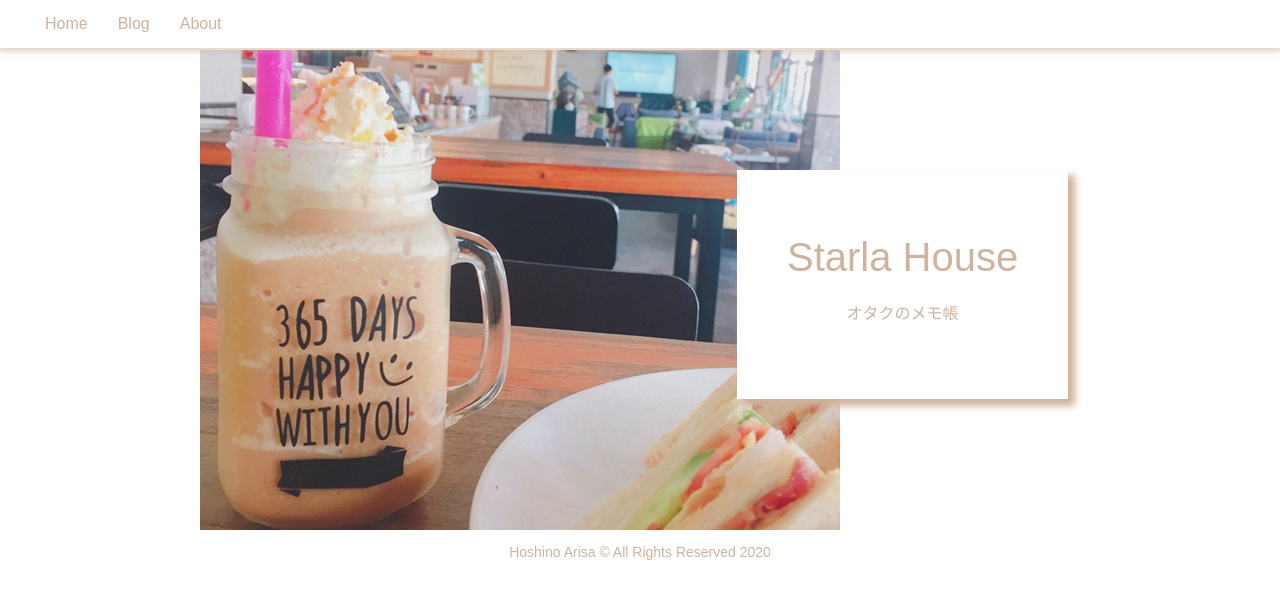
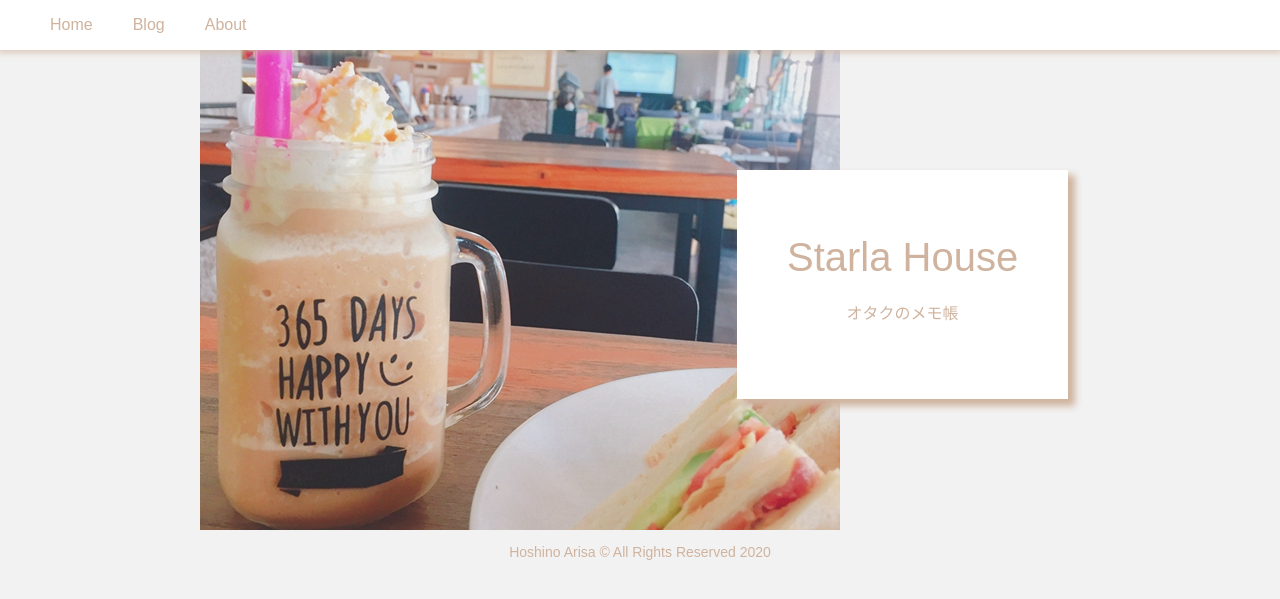
Before and after one commit to IrisChan-03/IrisChan-03.github.io, a Jekyll site: the page built from index.html, in a window 1280 px wide. Shown: the top 599 px of the page. Built offline with Jekyll 4.4.1, drawn with Linux system fonts in a browser that asks for light colours; nearby versions of some CDN libraries.

Commit message:
Update style.css

```diff
--- a/assets/css/style.css
+++ b/assets/css/style.css
@@ -4,7 +4,7 @@
 }
 
 body {
-    background-color: transparent;
+    background-color: #F2F2F2;
     font: normal 400 16px "Raleway", sans-serif;
 }
 
@@ -15,9 +15,9 @@ header {
 
 nav {
     width: 100%;
-    height: 48px;
+    height: 50px;
     position: fixed;
-    line-height: 48px;
+    line-height: 50px;
     box-shadow: 0px 1px 6px 2px #cfb39ea1;
     text-align: right;
     border: none;
@@ -27,18 +27,20 @@ nav {
 .navbar {
     display: flex;
     padding: 0 30px;
-    vertical-align: middle;
 }
 
 .navbar a {
     text-decoration: none;
     color: #cfb39e;
     display: inline-block;
-    margin: 0 15px 0 15px;
+    margin: 7px 15px 0px 15px;
+    padding: 0px 5px;
+    height: 35px;
+    line-height: 35px;
 }
 
 .navbar a:hover {
-    background-color: rgba(250, 235, 215, 0.527);
+    background-color: wheat;
     color: white;
 }
 
@@ -89,14 +91,16 @@ footer {
 .content {
     background-color: #fff;
     max-width: 100%;
-    margin: 0 75px;
+    margin: 30px 75px 0;
     display: flex;
+    border-radius: 10px;
 }
 
 .sidebar {
     width: 220px;
     display: flex;
     background-color: white;
+    margin: 30px 60px;
 }
 
 .about {
@@ -133,7 +137,7 @@ footer {
 
 .post-list {
     max-width: 850px;
-    margin: 15px 30px 0 70px;
+    margin: 15px 30px 0 20px;
 }
 
 .blog-header-title {
@@ -141,14 +145,14 @@ footer {
     font-size: 15px;
     color: #cfb39e;
     font-weight: 400;
-    width: 750px;
+    width: 650px;
     height: 30px;
 }
 
 .post-card {
     width: 300px;
     display: inline-block;
-    margin: 20px 30px 0 0;
+    margin: 20px 30px 20px 0;
     /* box-shadow: h-shadow v-shadow blur spread color inset; */
     box-shadow: 1px 1px 5px 2px rgba(173, 173, 173, 0.432);
 }
```
